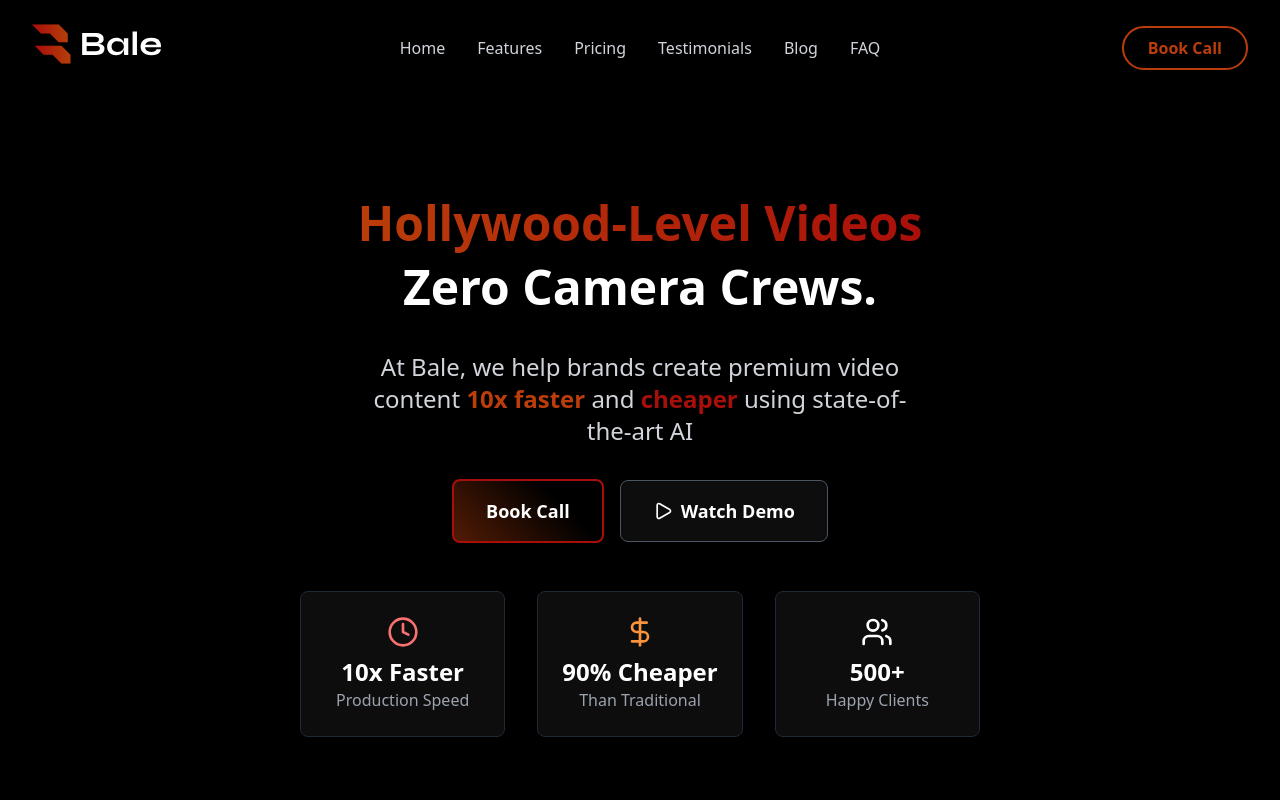
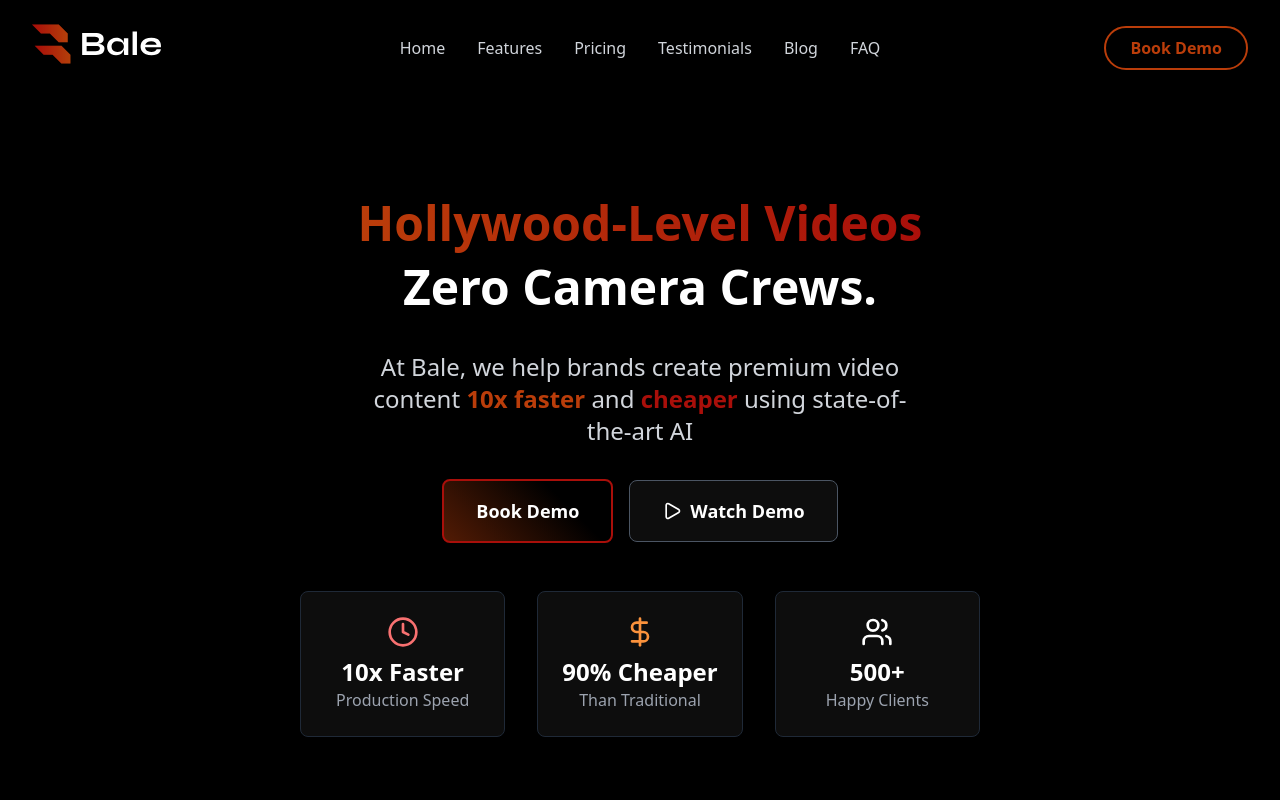
Before and after one commit to mikeCodeCraft/Bale, a React (Vite) app: page / in a window 1280 px wide. Shown: the top 800 px of the page. Built offline with nearby package versions, Linux system fonts and the light colour scheme.

Commit message:
changed color for scrool bar

```diff
--- a/src/components/Landing/HeroSection.jsx
+++ b/src/components/Landing/HeroSection.jsx
@@ -189,7 +189,7 @@ const HeroSection = ({
               whileTap={{ scale: 0.97 }}
               onClick={() => setIsBookCallOpen(true)}
             >
-              Book Call
+              Book Demo
             </motion.button>
             <motion.button
               className="border border-gray-600 hover:border-gray-400 text-white px-8 py-4 rounded-lg font-semibold text-lg flex items-center gap-2 backdrop-blur-sm bg-white/5 hover:bg-white/10 transition-all duration-300"
--- a/src/components/Landing/Navbar.jsx
+++ b/src/components/Landing/Navbar.jsx
@@ -76,7 +76,7 @@ const Navbar = ({ setIsBookCallOpen }) => {
               className="hidden md:inline-block px-6 py-2 rounded-full font-semibold border-2 border-[#BA3D0A] text-[#BA3D0A] bg-transparent hover:bg-[#BA3D0A] hover:text-white transition shadow focus:outline-none focus:ring-2 focus:ring-[#BA3D0A] focus:ring-offset-2"
               onClick={() => setIsBookCallOpen(true)}
             >
-              Book Call
+              Book Demo
             </button>
             <button
               className="md:hidden mobile-menu-button text-white border-2 p-2 rounded-full focus:ring-0 focus:outline-none"
--- a/src/styles/bale.css
+++ b/src/styles/bale.css
@@ -30,12 +30,12 @@ body {
 }
 
 ::-webkit-scrollbar-thumb {
-  background: linear-gradient(to bottom, #fff,  #BA3D0A, #A90F0A);
+  background: #BA3D0A;
   border-radius: 4px;
 }
 
 ::-webkit-scrollbar-thumb:hover {
-  background: linear-gradient(to bottom, #fff, #BA3D0A);
+  background: #A90F0A;
 }
 
 .glass {
```
